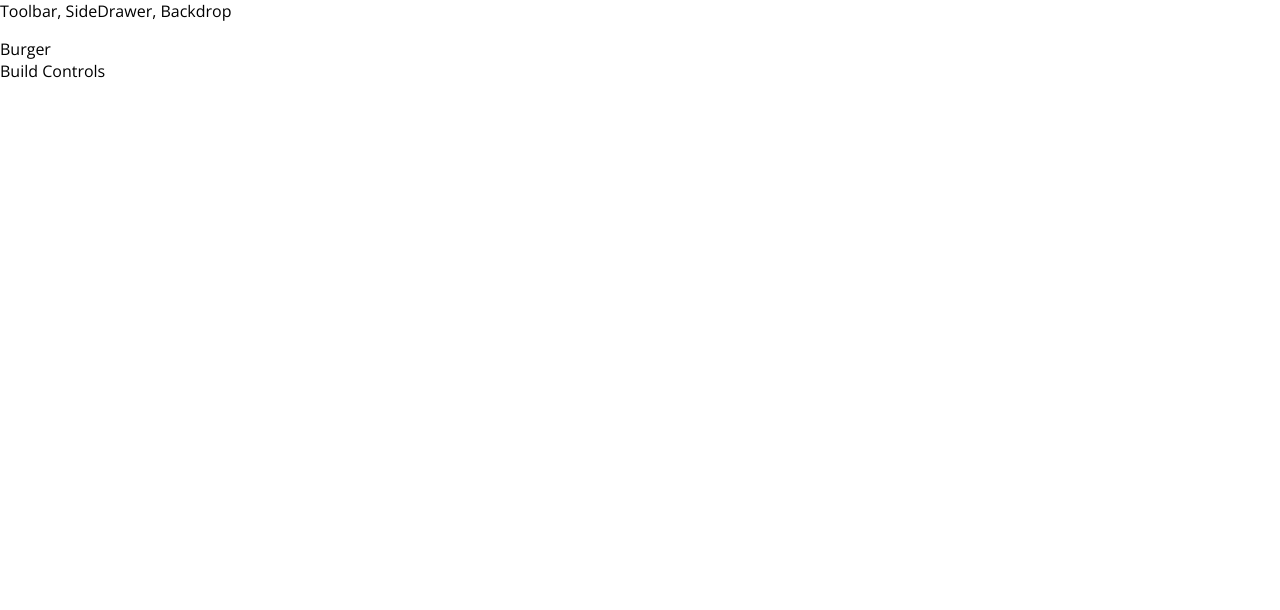
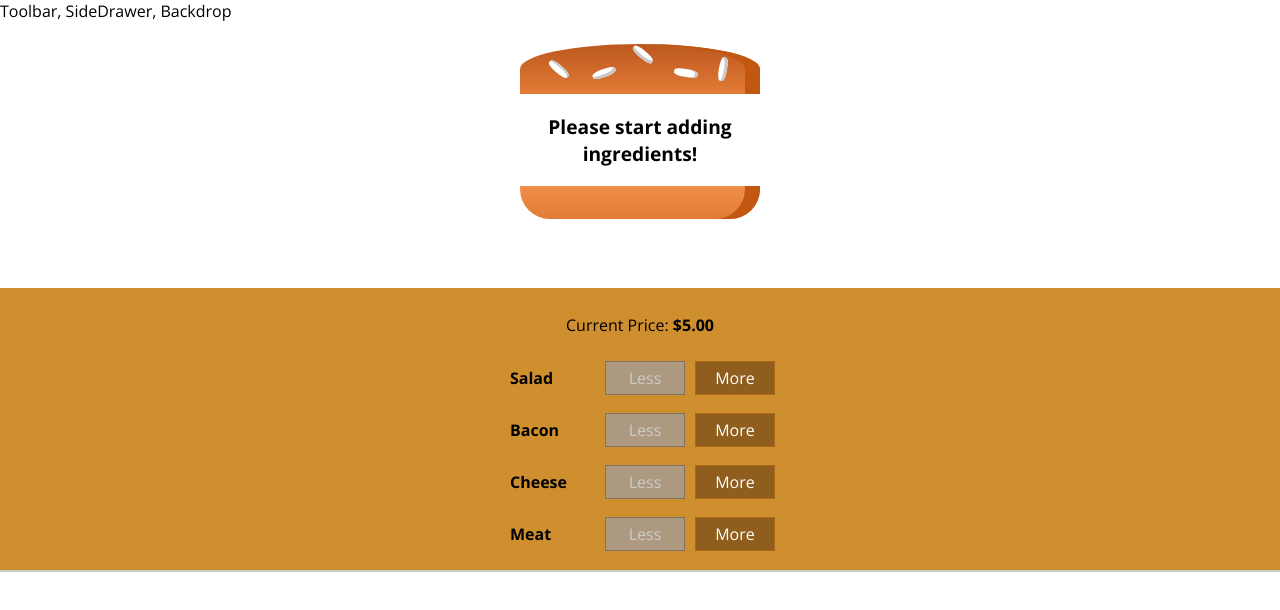
Before and after one commit to AntonZLatkov/Burger-app, a React (Create React App) app: page / in a window 1280 px wide. Shown: the top 610 px of the page. Built offline with nearby package versions, Linux system fonts and the light colour scheme.

Commit message:
Burger add/remove ingredient, price calc

```diff
--- a/package.json
+++ b/package.json
@@ -6,6 +6,7 @@
     "@testing-library/jest-dom": "^5.11.8",
     "@testing-library/react": "^11.2.2",
     "@testing-library/user-event": "^12.6.0",
+    "prop-types": "^15.7.2",
     "react": "^17.0.1",
     "react-dom": "^17.0.1",
     "react-scripts": "4.0.1",
--- /dev/null
+++ b/src/components/Burger/BuildControls/BuildControl/BuildControl.js
@@ -0,0 +1,16 @@
+import classes from './BuildControl.module.css'
+
+const buildControl = (props) => (
+  <div className={classes.BuildControl}>
+    <div className={classes.Label}>{props.label}</div>
+    <button
+      disabled={props.disabled}
+      onClick={props.removed}
+      className={classes.Less}>Less</button>
+    <button
+      onClick={props.added}
+      className={classes.More}>More</button>
+  </div>
+);
+
+export default buildControl;
--- /dev/null
+++ b/src/components/Burger/BuildControls/BuildControl/BuildControl.module.css
@@ -0,0 +1,56 @@
+.BuildControl {
+  display: flex;
+  justify-content: space-between;
+  align-items: center;
+  margin: 5px 0;
+}
+
+.BuildControl button {
+  display: block;
+  font: inherit;
+  padding: 5px;
+  margin: 0 5px;
+  width: 80px;
+  border: 1px solid #AA6817;
+  cursor: pointer;
+  outline: none;
+}
+
+.BuildControl button:disabled {
+  background-color: #AC9980;
+  border: 1px solid #7E7365;
+  color: #ccc;
+  cursor: default;
+}
+
+.BuildControl button:hover:disabled {
+  background-color: #AC9980;
+  color: #ccc;
+  cursor: not-allowed;
+}
+
+.Label {
+  padding: 10px;
+  font-weight: bold;
+  width: 80px;
+}
+
+.BuildControl .Less {
+  background-color: #D39952;
+  color: white;
+}
+
+.BuildControl .More {
+  background-color: #8F5E1E;
+  color: white;
+}
+
+.BuildControl .Less:hover, .BuildControl .Less:active {
+  background-color: #DAA972;
+  color: white;
+}
+
+.BuildControl .More:hover,.BuildControl .More:active {
+  background-color: #99703F;
+  color: white;
+}
--- /dev/null
+++ b/src/components/Burger/BuildControls/BuildControls.js
@@ -0,0 +1,26 @@
+import classes from './BuildControls.module.css';
+import BuildControl from './BuildControl/BuildControl';
+
+const controls = [
+  { label: 'Salad', type: 'salad' },
+  { label: 'Bacon', type: 'bacon' },
+  { label: 'Cheese', type: 'cheese' },
+  { label: 'Meat', type: 'meat' },
+];
+
+const buildControls = (props) => (
+  <div className={classes.BuildControls}>
+    <p>Current Price: <strong>${props.price.toFixed(2)}</strong></p>
+    {controls.map(ctrl => (
+      <BuildControl
+        key={ctrl.label}
+        label={ctrl.label}
+        added={() => props.ingredientAdded(ctrl.type)}
+        removed={() => props.ingredientRemoved(ctrl.type)}
+        disabled={props.disabled[ctrl.type]}
+      />
+    ))}
+  </div>
+)
+
+export default buildControls;
--- /dev/null
+++ b/src/components/Burger/BuildControls/BuildControls.module.css
@@ -0,0 +1,10 @@
+.BuildControls {
+ width: 100%;
+ background-color: #cf8f2e;
+ display: flex;
+ flex-flow: column;
+ align-items: center;
+ box-shadow: 0 2px 1px #ccc;
+ margin: auto;
+ padding: 10px 0;
+}
--- a/src/components/Burger/Burger.js
+++ b/src/components/Burger/Burger.js
@@ -0,0 +1,32 @@
+import classes from './Burger.module.css';
+// import PropTypes from 'prop-types';
+import BurgerIngredient from './BurgerIngredient/BurgerIngredient';
+
+const burger = (props) => {
+  let transformedIngredients = Object.keys(props.ingredients)
+    .map(ingr => {
+      return [...Array(props.ingredients[ingr])].map((_,i) => <BurgerIngredient key={ingr+i} type={ingr} />);
+    })
+    .reduce((arr, el) => {
+      return arr.concat(el);
+    },[]);
+
+    if (transformedIngredients.length === 0) {
+      transformedIngredients = <p>Please start adding ingredients!</p>
+    }
+
+  return (
+    <div className={classes.Burger}>
+      <BurgerIngredient type='bread-top' />
+      {transformedIngredients}
+      <BurgerIngredient type='bread-bottom' />
+    </div>
+  );
+}
+
+
+// burger.PropTypes = {
+//   ingredients: PropTypes.object.isRequired
+// }
+
+export default burger;
--- /dev/null
+++ b/src/components/Burger/Burger.module.css
@@ -0,0 +1,10 @@
+.Burger {
+  width: 100%;
+  margin: auto;
+  height: 250px;
+  text-align: center;
+  font-weight: bold;
+  font-size: 1.2rem;
+  width: 300px;
+  overflow: auto;
+}
--- a/src/components/Burger/BurgerIngredient/BurgerIngredient.js
+++ b/src/components/Burger/BurgerIngredient/BurgerIngredient.js
@@ -1,4 +1,5 @@
-import classes from "*.module.css";
+import classes from "./BurgerIngredient.module.css";
+import PropTypes from 'prop-types';
 
 const burgerIngredient = (props) => {
   let ingredient = null;
@@ -34,4 +35,8 @@
   return ingredient;
 };
 
+burgerIngredient.PropTypes = {
+  type: PropTypes.string.isRequired
+}
+
 export default burgerIngredient;
--- a/src/containers/BurgerBuilder/BurgerBuilder.js
+++ b/src/containers/BurgerBuilder/BurgerBuilder.js
@@ -1,12 +1,74 @@
 import { Component } from 'react';
 import Aux from '../../hoc/Aux';
+import Burger from '../../components/Burger/Burger';
+import BuildControls from '../../components/Burger/BuildControls/BuildControls';
+
+const INGR_PRICES = {
+  salad: 0.5,
+  bacon: 0.7,
+  cheese: 0.4,
+  meat: 1.3
+}
 
 class BurgerBuilder extends Component {
+  state = {
+    ingredients: {
+      salad: 0,
+      bacon: 0,
+      cheese: 0,
+      meat: 0
+    },
+    totalPrice: 5
+  }
+
+  addIngredientHandler = (type) => {
+    const oldCount = this.state.ingredients[type];
+    const updatedCount = oldCount + 1;
+    const updatedIngredients = {
+      ...this.state.ingredients
+    }
+    updatedIngredients[type] = updatedCount;
+
+    const priceAddition = INGR_PRICES[type]
+    const oldPrice = this.state.totalPrice;
+    const newPrice = oldPrice + priceAddition;
+
+    this.setState({totalPrice: newPrice, ingredients: updatedIngredients});
+  }
+
+  removeIngredientHandler = (type) => {
+    const oldCount = this.state.ingredients[type];
+    if (oldCount <= 0) return;
+
+    const updatedCount = oldCount - 1;
+    const updatedIngredients = {
+      ...this.state.ingredients
+    }
+    updatedIngredients[type] = updatedCount;
+
+    const priceDeduction = INGR_PRICES[type]
+    const oldPrice = this.state.totalPrice;
+    const newPrice = oldPrice - priceDeduction;
+
+    this.setState({totalPrice: newPrice, ingredients: updatedIngredients});
+  }
+
   render() {
+    const disabledInfo = {
+      ...this.state.ingredients
+    }
+    for (let key in disabledInfo) {
+      disabledInfo[key] = disabledInfo[key] <= 0;
+    }
     return (
       <Aux>
-        <div>Burger</div>
-        <div>Build Controls</div>
+        <Burger ingredients={this.state.ingredients} />
+        <BuildControls
+          price={this.state.totalPrice}
+          disabled={disabledInfo}
+          ingredientAdded={this.addIngredientHandler}
+          ingredientRemoved={this.removeIngredientHandler}
+        />
       </Aux>
     );
   }
```
Also changed, not shown: 2 other files (tests, documents, lock files or other folders).
